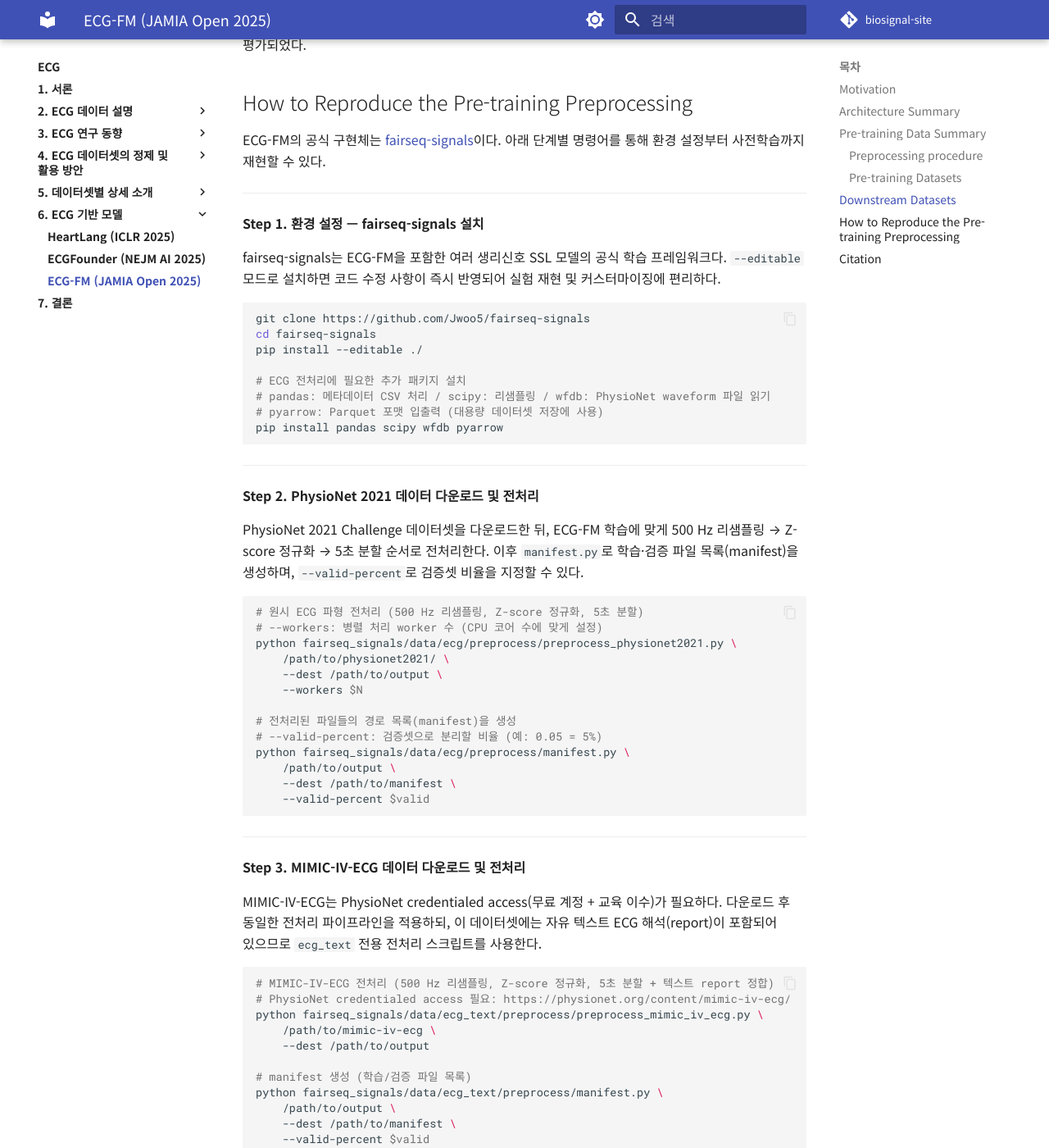
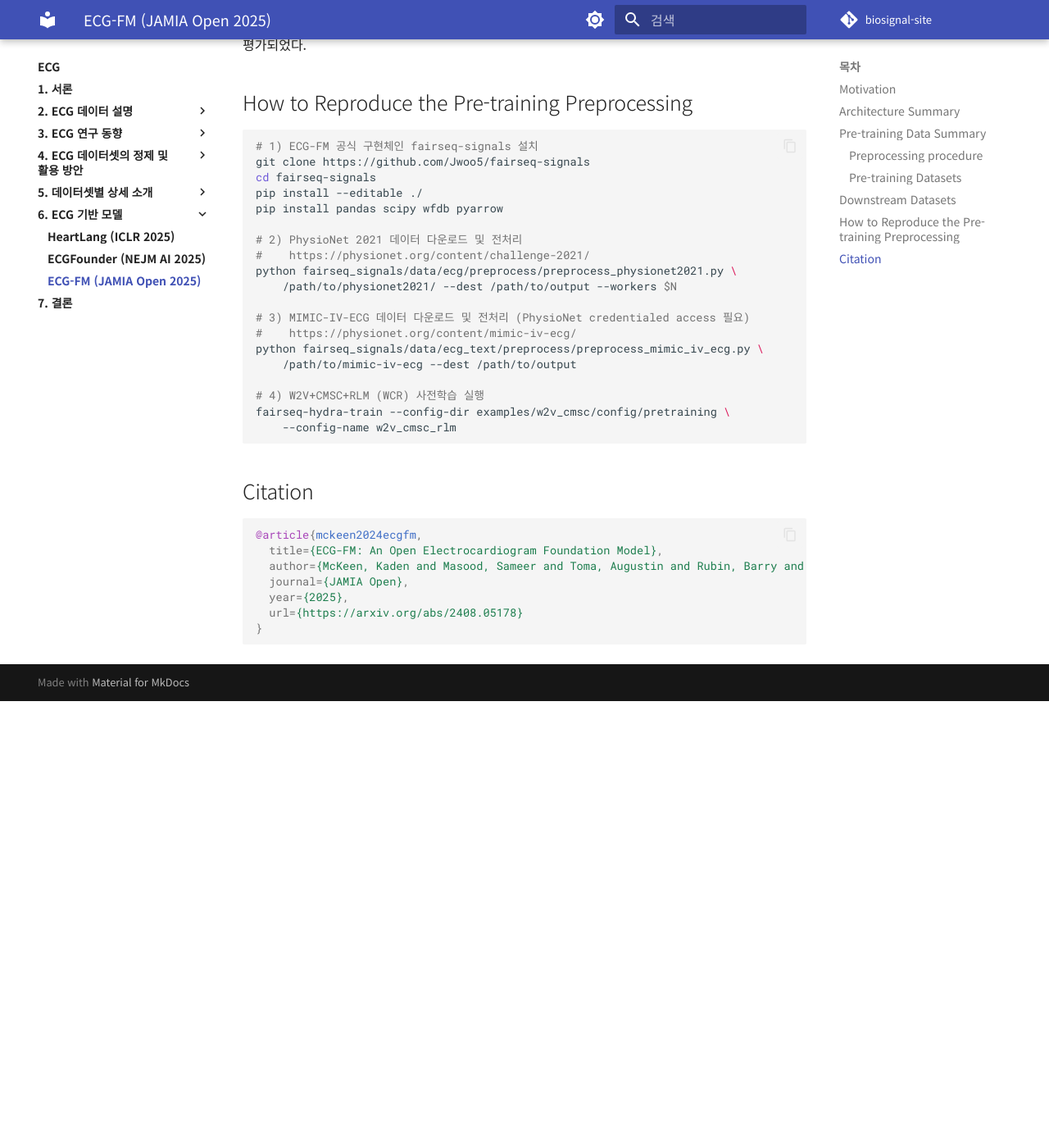
Before and after one commit to iwantjeonyeok/biosignal-site, an MkDocs documentation site: the page built from docs/ecg/6-ecg-기반-모델/ecg-fm.md, in a window 1280 px wide and 1400 px high, scrolled down 2147 px. Shown: the whole window at 82% size. Built offline with MkDocs 1.6.1 and Material for MkDocs 9.7.7, drawn with Linux system fonts in a browser that asks for light colours; comment, search, counter and statistics services are not loaded; after the commit the page ends 3002 px from its top, so only the background shows below that; some of the changed text lies outside the part shown.

Commit message:
Update ecg-fm.md

````diff
--- a/docs/ecg/6-ecg-기반-모델/ecg-fm.md
+++ b/docs/ecg/6-ecg-기반-모델/ecg-fm.md
@@ -5,7 +5,7 @@
 
 - [Paper (arXiv)](https://arxiv.org/abs/2408.05178)
 - [Official code](https://github.com/bowang-lab/ECG-FM/.)
-- [Preprocessing scripts folder (fairseq-signals)](https://github.com/Jwoo5/fairseq-signals)
+- [Preprocessing scripts folder](https://github.com/Jwoo5/fairseq-signals)
 
 ## Motivation
 
@@ -45,80 +45,25 @@
 ECG-FM은 UHN-ECG와 MIMIC-IV-ECG의 2개 데이터셋을 기반으로, UHN-ECG interpretation, MIMIC-IV-ECG machine reads, UHN-ECG reduced LVEF의 총 3개 downstream task에서 평가되었다.
 
 ## How to Reproduce the Pre-training Preprocessing
-
-ECG-FM의 공식 구현체는 [fairseq-signals](https://github.com/Jwoo5/fairseq-signals)이다. 아래 단계별 명령어를 통해 환경 설정부터 사전학습까지 재현할 수 있다.
-
----
-
-**Step 1. 환경 설정 — fairseq-signals 설치**
-
-fairseq-signals는 ECG-FM을 포함한 여러 생리신호 SSL 모델의 공식 학습 프레임워크다. `--editable` 모드로 설치하면 코드 수정 사항이 즉시 반영되어 실험 재현 및 커스터마이징에 편리하다.
-
 ```bash
+# 1) ECG-FM 공식 구현체인 fairseq-signals 설치
 git clone https://github.com/Jwoo5/fairseq-signals
 cd fairseq-signals
 pip install --editable ./
+pip install pandas scipy wfdb pyarrow
 
-# ECG 전처리에 필요한 추가 패키지 설치
-# pandas: 메타데이터 CSV 처리 / scipy: 리샘플링 / wfdb: PhysioNet waveform 파일 읽기
-# pyarrow: Parquet 포맷 입출력 (대용량 데이터셋 저장에 사용)
-pip install pandas scipy wfdb pyarrow
-```
+# 2) PhysioNet 2021 데이터 다운로드 및 전처리
+#    https://physionet.org/content/challenge-2021/
+python fairseq_signals/data/ecg/preprocess/preprocess_physionet2021.py \
+    /path/to/physionet2021/ --dest /path/to/output --workers $N
 
----
+# 3) MIMIC-IV-ECG 데이터 다운로드 및 전처리 (PhysioNet credentialed access 필요)
+#    https://physionet.org/content/mimic-iv-ecg/
+python fairseq_signals/data/ecg_text/preprocess/preprocess_mimic_iv_ecg.py \
+    /path/to/mimic-iv-ecg --dest /path/to/output
 
-**Step 2. PhysioNet 2021 데이터 다운로드 및 전처리**
-
-PhysioNet 2021 Challenge 데이터셋을 다운로드한 뒤, ECG-FM 학습에 맞게 500 Hz 리샘플링 → Z-score 정규화 → 5초 분할 순서로 전처리한다. 이후 `manifest.py`로 학습·검증 파일 목록(manifest)을 생성하며, `--valid-percent`로 검증셋 비율을 지정할 수 있다.
-
-```bash
-# 원시 ECG 파형 전처리 (500 Hz 리샘플링, Z-score 정규화, 5초 분할)
-# --workers: 병렬 처리 worker 수 (CPU 코어 수에 맞게 설정)
-python fairseq_signals/data/ecg/preprocess/preprocess_physionet2021.py \
-    /path/to/physionet2021/ \
-    --dest /path/to/output \
-    --workers $N
-
-# 전처리된 파일들의 경로 목록(manifest)을 생성
-# --valid-percent: 검증셋으로 분리할 비율 (예: 0.05 = 5%)
-python fairseq_signals/data/ecg/preprocess/manifest.py \
-    /path/to/output \
-    --dest /path/to/manifest \
-    --valid-percent $valid
-```
-
----
-
-**Step 3. MIMIC-IV-ECG 데이터 다운로드 및 전처리**
-
-MIMIC-IV-ECG는 PhysioNet credentialed access(무료 계정 + 교육 이수)가 필요하다. 다운로드 후 동일한 전처리 파이프라인을 적용하되, 이 데이터셋에는 자유 텍스트 ECG 해석(report)이 포함되어 있으므로 `ecg_text` 전용 전처리 스크립트를 사용한다.
-
-```bash
-# MIMIC-IV-ECG 전처리 (500 Hz 리샘플링, Z-score 정규화, 5초 분할 + 텍스트 report 정합)
-# PhysioNet credentialed access 필요: https://physionet.org/content/mimic-iv-ecg/
-python fairseq_signals/data/ecg_text/preprocess/preprocess_mimic_iv_ecg.py \
-    /path/to/mimic-iv-ecg \
-    --dest /path/to/output
-
-# manifest 생성 (학습/검증 파일 목록)
-python fairseq_signals/data/ecg_text/preprocess/manifest.py \
-    /path/to/output \
-    --dest /path/to/manifest \
-    --valid-percent $valid
-```
-
----
-
-**Step 4. WCR 사전학습 실행**
-
-WCR(W2V + CMSC + RLM) 사전학습은 `fairseq-hydra-train` 명령어로 실행한다. 설정 파일(`w2v_cmsc_rlm`)은 wav2vec 2.0 masking loss, CMSC contrastive loss, RLM(Random Lead Masking)을 동시에 적용하는 hybrid SSL 구성을 정의한다. 논문 기준 A100 80GB GPU 3개, 200 epoch 학습.
-
-```bash
-# WCR hybrid SSL 사전학습 실행
-# --config-dir: Hydra 설정 파일 디렉토리
-# --config-name: 사용할 설정 파일명 (w2v_cmsc_rlm = W2V + CMSC + RLM 조합)
-fairseq-hydra-train \
-    --config-dir examples/w2v_cmsc/config/pretraining \
+# 4) W2V+CMSC+RLM (WCR) 사전학습 실행
+fairseq-hydra-train --config-dir examples/w2v_cmsc/config/pretraining \
     --config-name w2v_cmsc_rlm
 ```
 
````
